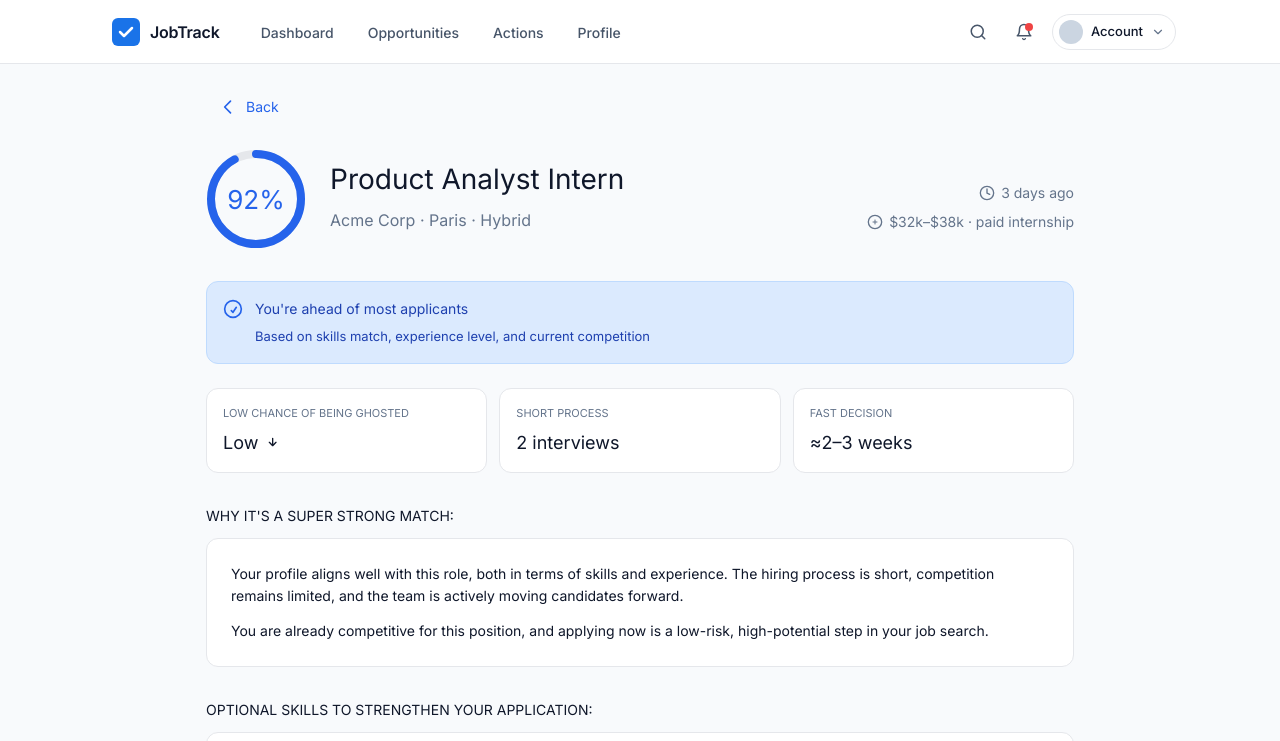
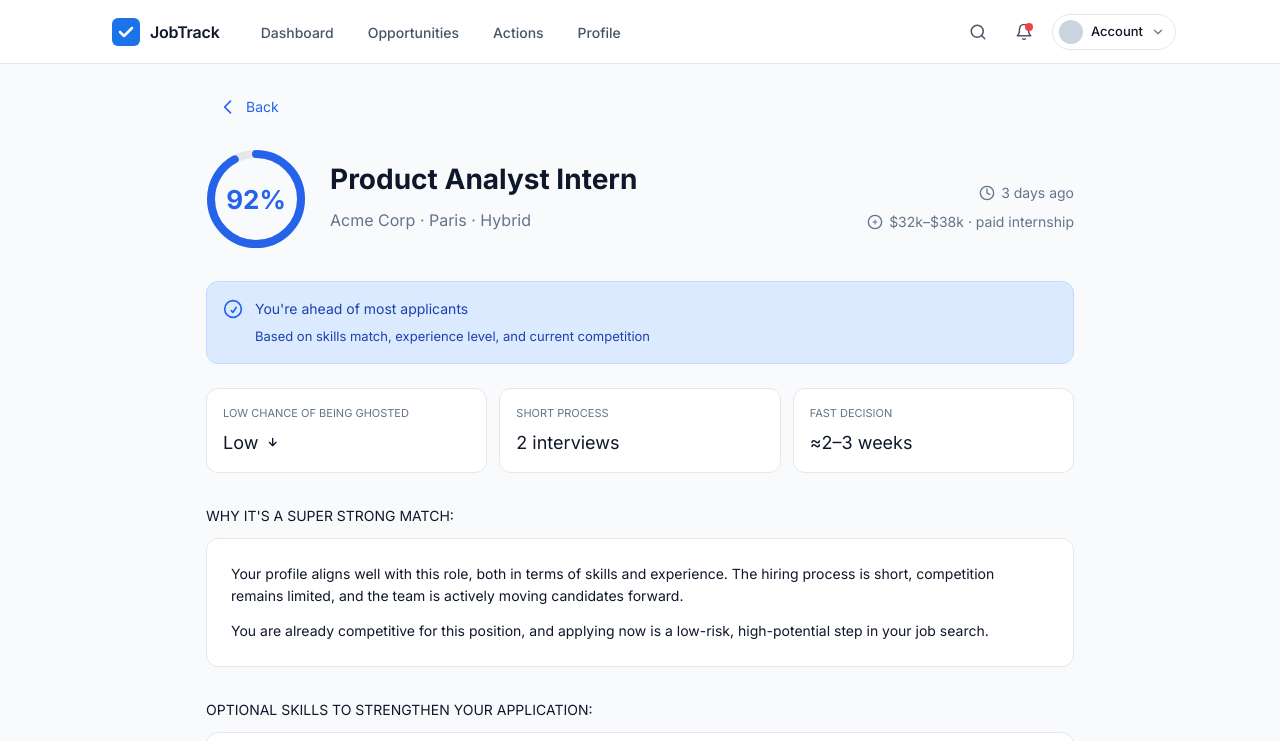
Before and after one commit to theohospia/jobtrack2, a Next.js app in the folder v0-overview-page-design-3y-main/: page /opportunities/1 in a window 1280 px wide. Shown: the top 741 px of the page. Built offline with nearby package versions, Linux system fonts and the light colour scheme.

Commit message:
feat: enhance job title and match percentage boldness
Increase fontWeight of job title and match percentage for emphasis.

```diff
--- a/v0-overview-page-design-3y-main/app/opportunities/[id]/page.tsx
+++ b/v0-overview-page-design-3y-main/app/opportunities/[id]/page.tsx
@@ -138,7 +138,7 @@ Required qualifications include strong knowledge of engine mechanics and operati
               </svg>
               {/* Center text */}
               <div style={{ position: "absolute", top: 0, left: 0, right: 0, bottom: 0, display: "flex", flexDirection: "column", alignItems: "center", justifyContent: "center" }}>
-                <span style={{ fontSize: 26, fontWeight: 400, color: "#2563EB" }}>
+                <span style={{ fontSize: 26, fontWeight: 700, color: "#2563EB" }}>
                   {job.fitStrength}%
                 </span>
               </div>
@@ -150,7 +150,7 @@ Required qualifications include strong knowledge of engine mechanics and operati
             <div style={{ display: "grid", gridTemplateColumns: "1fr 1fr", gap: 12, marginBottom: 8 }}>
               {/* Left Column - Title & Company */}
               <div style={{ display: "flex", flexDirection: "column", gap: 8 }}>
-                <h1 style={{ fontSize: 28, fontWeight: 400, color: "#0F172A", margin: 0 }}>
+                <h1 style={{ fontSize: 28, fontWeight: 700, color: "#0F172A", margin: 0 }}>
                   {job.roleTitle}
                 </h1>
                 <p style={{ fontSize: 16, color: "#64748B", margin: 0, fontWeight: 400 }}>
```
